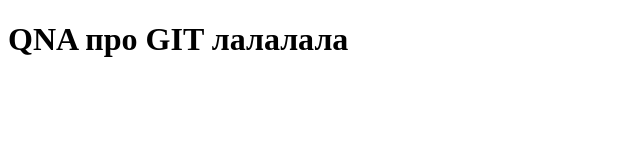
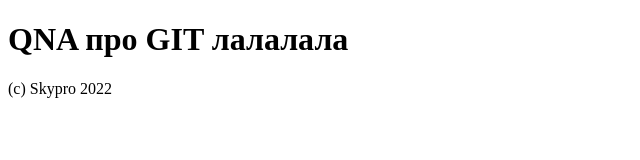
Before and after one commit to dustyo-O/skypro-fd-beta-git-example, a plain HTML site: page index.html in a window 1280 px wide. Shown: the whole page, without its empty margins (0-640 px from the left). Drawn offline with Linux system fonts and the light colour scheme.

Commit message:
added footer

```diff
--- a/index.html
+++ b/index.html
@@ -10,5 +10,8 @@
     <h1>
         QNA про GIT лалалала
     </h1>
+    <footer>
+        (с) Skypro 2022
+    </footer>
 </body>
 </html>
```
